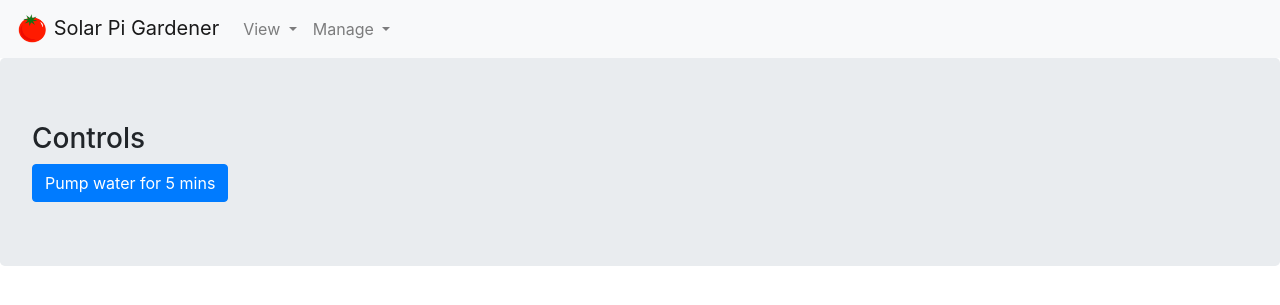
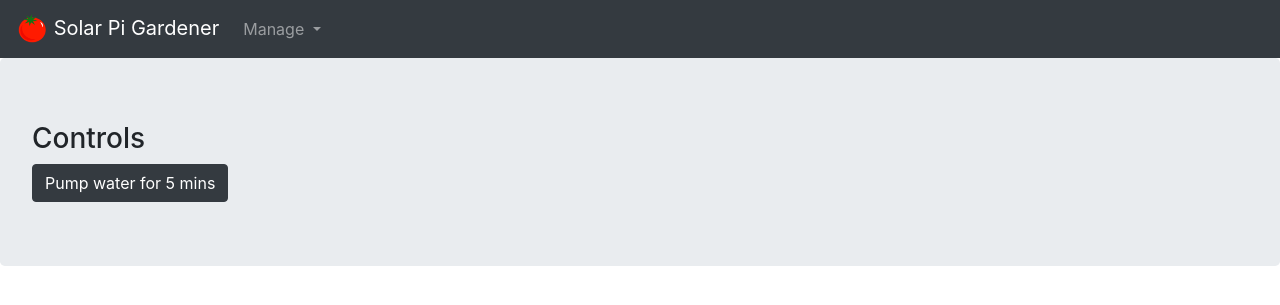
Before and after one commit to scverhagen/solarpigardener, a Flask app: page /controls in a window 1280 px wide. Shown: the top 305 px of the page. Run offline with Flask 2, Linux system fonts and the light colour scheme; some libraries are stand-ins or nearby versions.

Commit message:
Clean up interface

```diff
--- a/app/templates/base.html
+++ b/app/templates/base.html
@@ -15,7 +15,7 @@
 </head>
 
 <body>
-    <nav class="navbar navbar-expand-lg navbar-light bg-light">
+    <nav class="navbar navbar-expand-lg navbar-dark bg-dark">
     <a class="navbar-brand" href="/"><img src="static/logo.png" height="32px" width="32px" style="vertical-align:top"/>  Solar Pi Gardener</a>
     <button class="navbar-toggler" type="button" data-toggle="collapse" data-target="#navbarSupportedContent" aria-controls="navbarSupportedContent" aria-expanded="false" aria-label="Toggle navigation">
         <span class="navbar-toggler-icon"></span>
@@ -25,26 +25,16 @@
         <ul class="navbar-nav mr-auto">
         <li class="nav-item dropdown">
             <a class="nav-link dropdown-toggle" href="#" id="navbarDropdown" role="button" data-toggle="dropdown" aria-haspopup="true" aria-expanded="false">
-            View
-            </a>
-            <div class="dropdown-menu" aria-labelledby="navbarDropdown">
-            <a class="dropdown-item" href="dashboard">Home</a>
-            <a class="dropdown-item" href="status">Status</a>
-            </div>
-
-        <li class="nav-item dropdown">
-            <a class="nav-link dropdown-toggle" href="#" id="navbarDropdown" role="button" data-toggle="dropdown" aria-haspopup="true" aria-expanded="false">
             Manage
             </a>
             <div class="dropdown-menu" aria-labelledby="navbarDropdown">
             <a class="dropdown-item" href="controls">Controls</a>
-            <a class="dropdown-item" href="schedule">Schedule</a>
-            <a class="dropdown-item" href="settings">Settings</a>
             </div>
         </li>
         </ul>
     </div>
     </nav>
+
 {% with messages = get_flashed_messages(with_categories=true) %}
   {% if messages %}
     {% for category, message in messages %}
--- a/app/templates/controls.html
+++ b/app/templates/controls.html
@@ -2,6 +2,6 @@
 {% block content %}
 <div class="jumbotron">
 <h3>Controls</h3>
-<button class="btn btn-primary" type="submit" onclick="window.location.href='/pump5'">Pump water for 5 mins</button>
+<button class="btn btn-dark" type="submit" onclick="window.location.href='/pump5'">Pump water for 5 mins</button>
 </div>
 {% endblock %}
```
